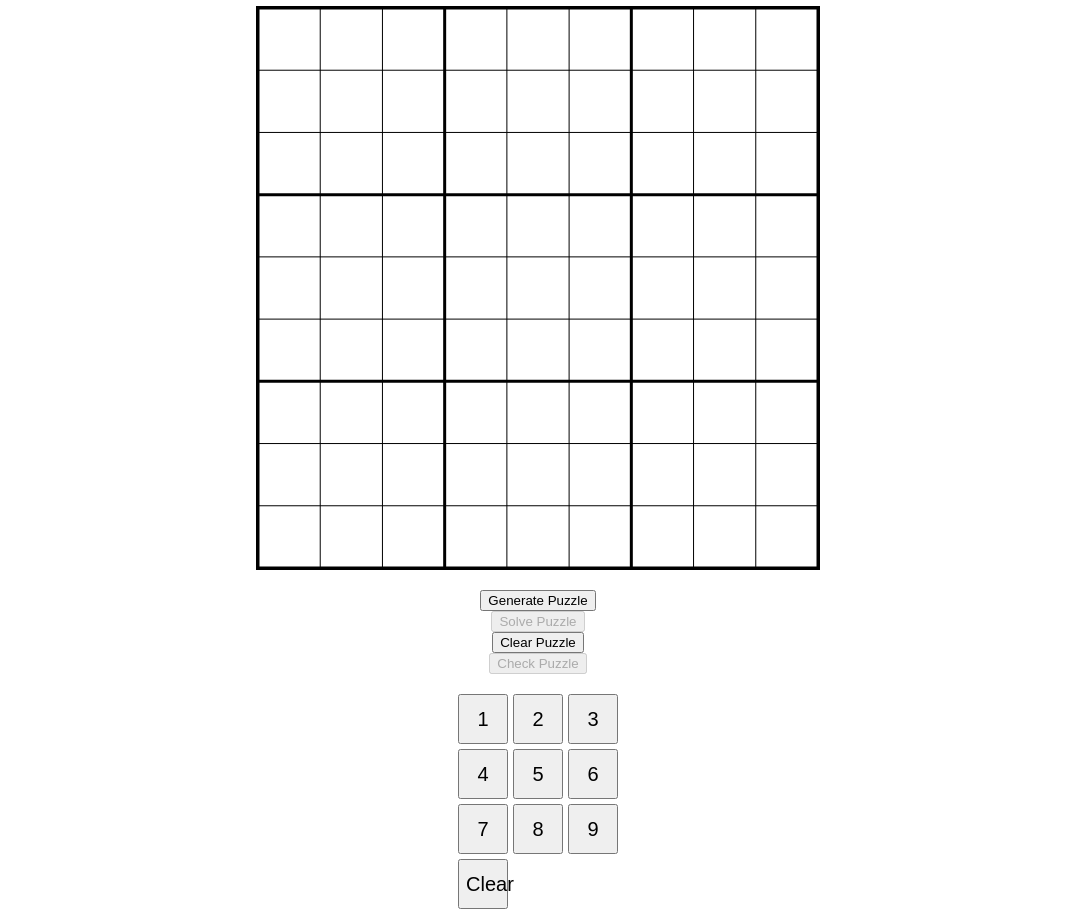
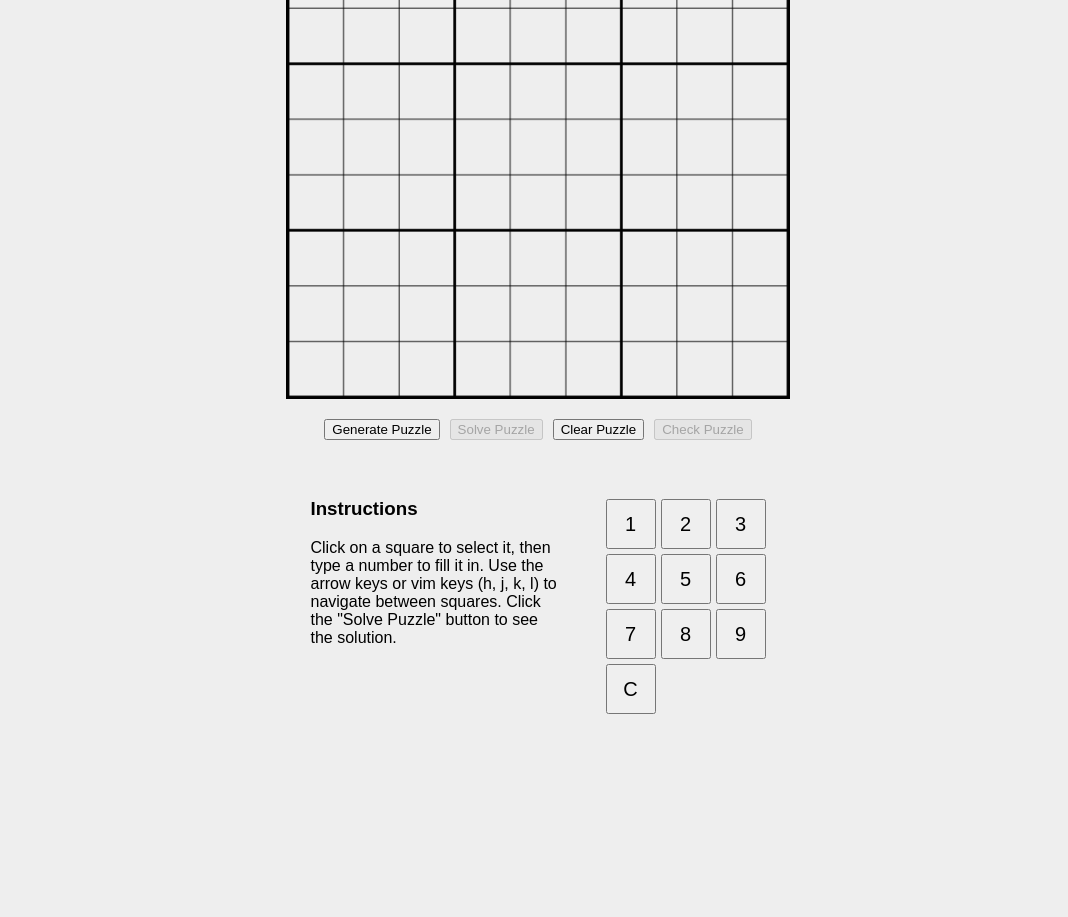
Before and after one commit to andrewthecodertx/Sudoku-Solver, a plain HTML site: page index.html in a window 1280 px wide. Shown: the part 193-1110 px from the top of the page, without its empty margins (102-1170 px from the left). After the commit the page ends 915 px from the top, so only its background shows below. Drawn offline with Linux system fonts and the light colour scheme.

Commit message:
fix: generate puzzle

```diff
--- a/css/style.css
+++ b/css/style.css
@@ -1,16 +1,48 @@
 body {
+  display: flex;
+  justify-content: center;
+  align-items: center;
+  min-height: 100vh;
+  background: #eee;
+  font-family: sans-serif;
+}
+
+#container {
   display: flex;
   flex-direction: column;
   align-items: center;
+  max-width: 500px;
+  margin: 0 auto;
 }
 
 canvas {
   border: 2px solid black;
   margin-bottom: 20px;
+  max-width: 100%;
+  height: auto;
+}
+
+#lower {
+  display: flex;
+  flex-direction: row;
+  justify-content: space-around;
+  width: 100%;
+}
+
+#buttons {
+  display: flex;
+  flex-direction: row;
+  justify-content: center;
+  width: 100%;
+  margin-bottom: 10px;
+}
+
+#buttons button {
+  margin: 0 5px;
 }
 
 #instructions {
-  width: 80%;
+  width: 50%;
 }
 
 #number-pad {
@@ -25,3 +57,13 @@ canvas {
   height: 50px;
   font-size: 20px;
 }
+
+#check-result {
+  height: 1.2em; /* Reserve space for the message */
+  margin-bottom: 10px;
+  visibility: hidden;
+}
+
+#check-result.visible {
+  visibility: visible;
+}
--- a/index.html
+++ b/index.html
@@ -7,19 +7,25 @@
   <link rel="stylesheet" href="css/style.css">
 </head>
 <body>
+  <div id="container">
+
+  <h1>SUDOKU SOLVER</h1>
+  <canvas id="grid"></canvas>
+  <div id="buttons">
+    <button id="generate-puzzle">Generate Puzzle</button>
+    <button id="solve">Solve Puzzle</button>
+    <button id="clear-puzzle">Clear Puzzle</button>
+    <button id="check-puzzle">Check Puzzle</button>
+  </div>
+  <div id="check-result"></div>
+
+  <div id="lower">
     <div id="instructions">
       <h3>Instructions</h3>
       <p>Click on a square to select it, then type a number to fill it in. Use
           the arrow keys or vim keys (h, j, k, l) to navigate between squares.
           Click the "Solve Puzzle" button to see the solution.</p>
     </div>
-  <h1>Sudoku Solver</h1>
-  <canvas id="grid" width="450" height="450"></canvas>
-  <button id="generate-puzzle">Generate Puzzle</button>
-  <button id="solve">Solve Puzzle</button>
-  <button id="clear-puzzle">Clear Puzzle</button>
-  <button id="check-puzzle">Check Puzzle</button>
-  <div id="check-result"></div>
 
     <div id="number-pad">
       <button>1</button>
@@ -31,9 +37,11 @@
       <button>7</button>
       <button>8</button>
       <button>9</button>
-    <button>Clear</button>
+      <button>C</button>
+    </div>
   </div>
 
+  </div>
   <script src="js/script.js"></script>
   <script src="js/solve.js"></script>
   <script src="js/generate.js"></script>
--- a/js/generate.js
+++ b/js/generate.js
@@ -1,3 +1,18 @@
-function generate() {
+function generateSudoku(difficulty) {
+  let puzzle = Array(9).fill(null).map(() => Array(9).fill(0));
+  puzzle = solveSudoku(puzzle); // Start with a solved puzzle
 
+  // Remove cells to create the puzzle
+  let cellsToRemove = difficulty;
+  while (cellsToRemove > 0) {
+    const row = Math.floor(Math.random() * 9);
+    const col = Math.floor(Math.random() * 9);
+
+    if (puzzle[row][col] !== 0) {
+      puzzle[row][col] = 0;
+      cellsToRemove--;
+    }
+  }
+
+  return puzzle;
 }
--- a/js/script.js
+++ b/js/script.js
@@ -156,11 +156,14 @@ clearPuzzleButton.addEventListener('click', () => {
   solveButton.disabled = true;
   checkPuzzleButton.disabled = true;
   generatePuzzleButton.disabled = false;
+  checkResultDiv.textContent = '';
+  checkResultDiv.classList.remove('visible');
   redraw();
 });
 
 generatePuzzleButton.addEventListener('click', () => {
-  puzzle = generateSudoku(40);
+  const cellsToRemove = Math.floor(Math.random() * 11) + 40; // Random number between 40 and 50
+  puzzle = generateSudoku(cellsToRemove);
   solveButton.disabled = false;
   checkPuzzleButton.disabled = false;
   generatePuzzleButton.disabled = true;
@@ -175,6 +178,7 @@ checkPuzzleButton.addEventListener('click', () => {
     checkResultDiv.textContent = 'Puzzle is NOT valid.';
     checkResultDiv.style.color = 'red';
   }
+  checkResultDiv.classList.add('visible');
 });
 
 window.addEventListener('resize', resizeCanvas);
--- a/js/solve.js
+++ b/js/solve.js
@@ -1,3 +1,10 @@
+function shuffle(array) {
+  for (let i = array.length - 1; i > 0; i--) {
+    const j = Math.floor(Math.random() * (i + 1));
+    [array[i], array[j]] = [array[j], array[i]];
+  }
+}
+
 function solveSudoku(puzzle) {
   const solvedPuzzle = JSON.parse(JSON.stringify(puzzle));
   if (solve(solvedPuzzle)) {
@@ -14,7 +21,10 @@ function solve(puzzle) {
 
   const [row, col] = find;
 
-  for (let num = 1; num <= 9; num++) {
+  const numbers = [1, 2, 3, 4, 5, 6, 7, 8, 9];
+  shuffle(numbers);
+
+  for (const num of numbers) {
     if (isValid(puzzle, row, col, num)) {
       puzzle[row][col] = num;
 
```
Also changed, not shown: README.md. Lines whose indentation alone changed are shown as unchanged.
